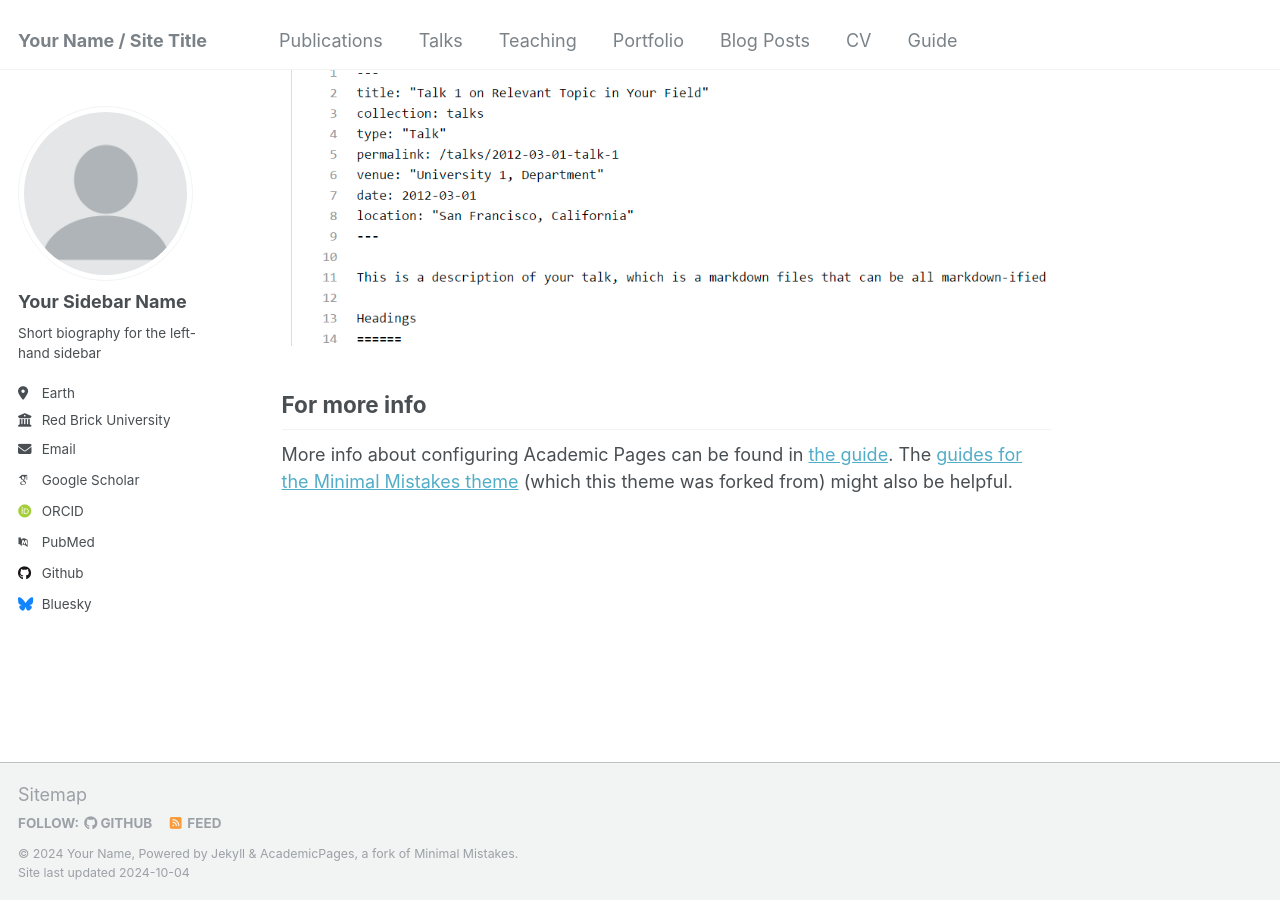
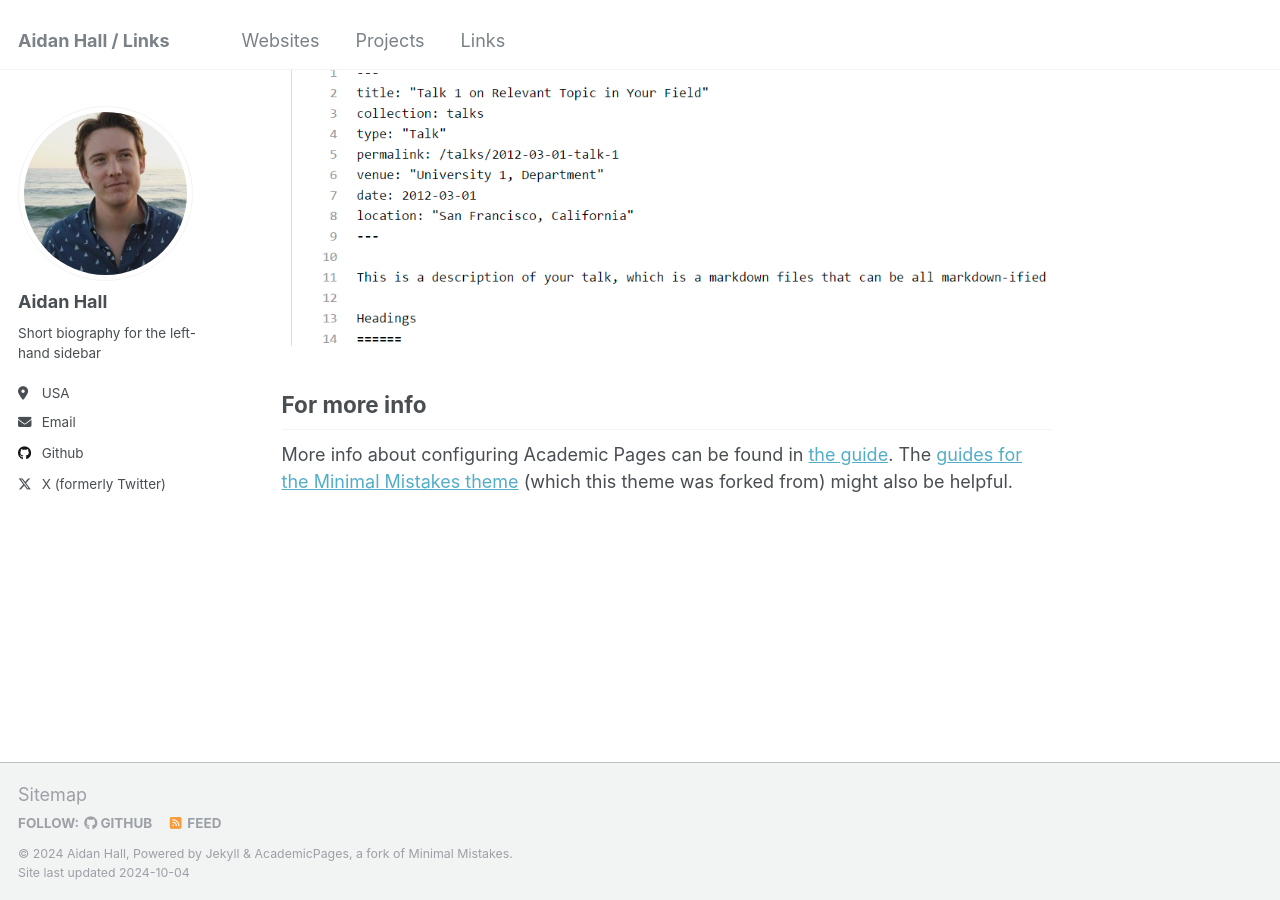
Before and after one commit to aidanhall21/aidanhall21.github.io, a Jekyll site: the page built from _pages/about.md, in a window 1280 px wide and 900 px high, scrolled down 2643 px. Built offline with Jekyll 4.4.1, drawn with Linux system fonts in a browser that asks for light colours; some web fonts are replaced.

```diff
--- a/_config.yml
+++ b/_config.yml
@@ -8,9 +8,9 @@
 
 # Basic Site Settings
 locale                   : "en-US"
-title                    : "Your Name / Site Title"
+title                    : "Aidan Hall / Links"
 title_separator          : "-"
-name                     : &name "Your Name"
+name                     : &name "Aidan Hall"
 description              : &description "personal description"
 url                      : https://academicpages.github.io # the base hostname & protocol for your site e.g. "https://mmistakes.github.io"
 baseurl                  : "" # the subpath of your site, e.g. "/blog"
@@ -21,34 +21,34 @@ repository               : "academicpages/academicpages.github.io"
 #               Additional customization can be done by editing /_includes/author-profile.html
 author:
   # Biographic information
-  avatar           : "profile.png"
-  name             : "Your Sidebar Name"
+  avatar           : "profile.jpeg"
+  name             : "Aidan Hall"
   pronouns         : # example: "she/her"
   bio              : "Short biography for the left-hand sidebar"
-  location         : "Earth"
-  employer         : "Red Brick University"
+  location         : "USA"
+  employer         :
   uri              : # URL
-  email            : "none@example.org"
+  email            : "aidanhall21@gmail.com"
 
   # Academic websites
   arxiv            : # URL - Update with the correct link to your profile
-  googlescholar    : "https://scholar.google.com/citations?user=PS_CX0AAAAAJ"
+  googlescholar    : #"https://scholar.google.com/citations?user=PS_CX0AAAAAJ"
   impactstory      : # URL
-  orcid            : "http://orcid.org/yourorcidurl"
+  orcid            : #"http://orcid.org/yourorcidurl"
   semantic         : # URL
-  pubmed           : "https://www.ncbi.nlm.nih.gov/pubmed/?term=john+snow"
+  pubmed           : #"https://www.ncbi.nlm.nih.gov/pubmed/?term=john+snow"
   researchgate     : # URL
 
   # Repositories and software development
   bitbucket        : # Username - Update with your username on the site
   codepen          : # Username
   dribbble         : # Username
-  github           : "academicpages"
+  github           : "https://github.com/aidanhall21"
   kaggle           : # Username
   stackoverflow    : # User number or user number and name (i.e., use "1" or "1/jeff-atwood")
 
   # Social media
-  bluesky          : "bsky.app" # Replace this with you Bluesky username
+  bluesky          : #"bsky.app" # Replace this with you Bluesky username
   facebook         : # Username
   flickr           : # Username
   foursquare       : # Username
@@ -65,7 +65,7 @@ author:
   steam            : # Username
   telegram         : # URL
   tumblr           : # Username
-  twitter          : # Username for X / Twitter
+  twitter          : "https://x.com/tistonionwings"
   vine             : # Username
   weibo            : # Username
   wikipedia        : # Username
--- a/_data/navigation.yml
+++ b/_data/navigation.yml
@@ -5,23 +5,11 @@
 # prevent it from being included in the site.
 
 main:
-  - title: "Publications"
-    url: /publications/
+  - title: "Websites"
+    url: /sites/
 
-  - title: "Talks"
-    url: /talks/
+  - title: "Projects"
+    url: /projects/
 
-  - title: "Teaching"
-    url: /teaching/
-
-  - title: "Portfolio"
-    url: /portfolio/
-
-  - title: "Blog Posts"
-    url: /year-archive/
-
-  - title: "CV"
-    url: /cv/
-
-  - title: "Guide"
-    url: /markdown/
+  - title: "Links"
+    url: /links/
```
Also changed, not shown: _talks/2014-02-01-talk-2.md (deleted, +0 -13 lines), _talks/unnamed-app.md (added, +7 -0 lines), images/profile.jpeg (added), 1 other file.
